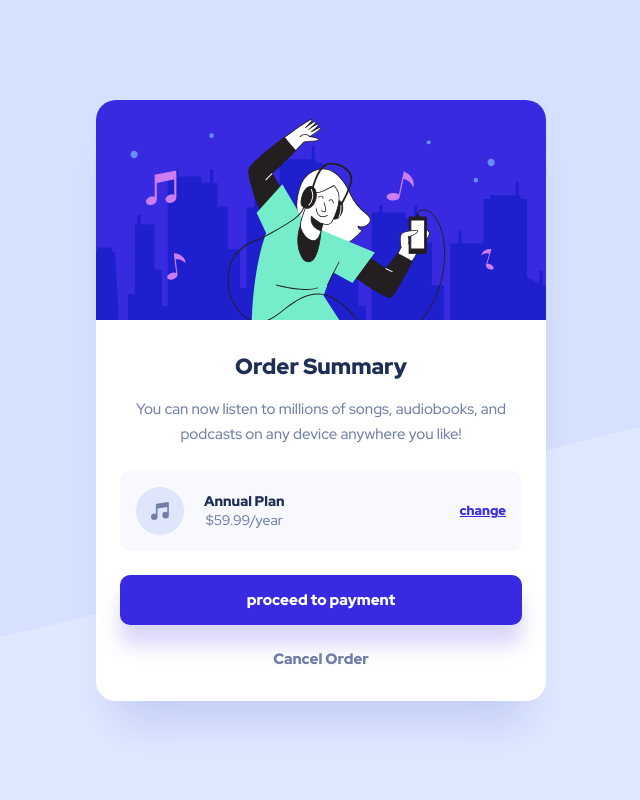
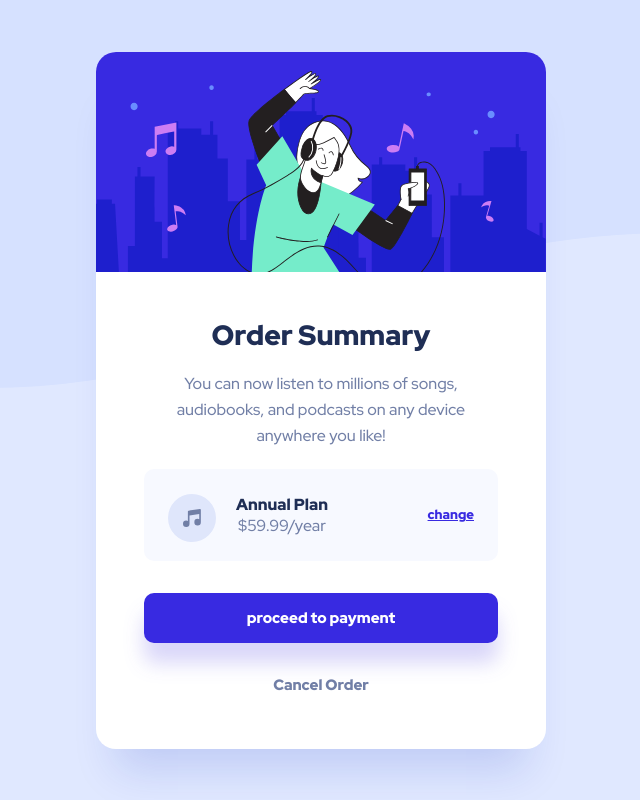
Before and after one commit to KhatunaKhatuna/order-summary-component, a plain HTML site: page index.html in a window 1280 px wide. Shown: the whole page, without its empty margins (319-959 px from the left). Drawn offline with Linux system fonts and the light colour scheme.

Commit message:
Component Desktop version

```diff
--- a/style/style.css
+++ b/style/style.css
@@ -16,13 +16,12 @@ body {
   padding: 0 24px;
 }
 .card {
-  max-width: 450px;
+  width: 327px;
   box-shadow: 0px 40px 40px -20px rgba(13, 48, 189, 0.151826);
   border-radius: 20px;
   background-color: #ffffff;
   overflow: hidden;
   min-height: 567px;
-  max-height: 697px;
 }
 .card_img {
   width: 100%;
@@ -127,3 +126,56 @@ body {
   cursor: pointer;
   color: #1f2e55;
 }
+
+@media (min-width: 700px) {
+  .wrapper {
+    background: url("../images/pattern-background-desktop.svg") no-repeat,
+      #e0e8ff;
+    background-size: 100% auto;
+  }
+
+  .card {
+    width: 450px;
+    height: 697px;
+  }
+
+  .card_text-containet {
+    padding: 45px 48px 48px;
+  }
+
+  .title {
+    margin-bottom: 17px;
+    font-size: 28px;
+    line-height: 37px;
+  }
+
+  .text {
+    margin-bottom: 20px;
+    font-weight: 500;
+    font-size: 16px;
+    line-height: 26px;
+  }
+
+  .payment {
+    padding: 25px 24px;
+    margin-bottom: 32px;
+  }
+
+  .peyment-tipe {
+    line-height: 21px;
+    font-size: 16px;
+  }
+  .peyment-tipe::before {
+    top: 25px;
+    left: 24px;
+  }
+  .payment-button {
+    margin-bottom: 32px;
+  }
+
+  .payment-button-text {
+    padding: 15px 102px;
+    font-size: 15px;
+    line-height: 20px;
+  }
+}
```
